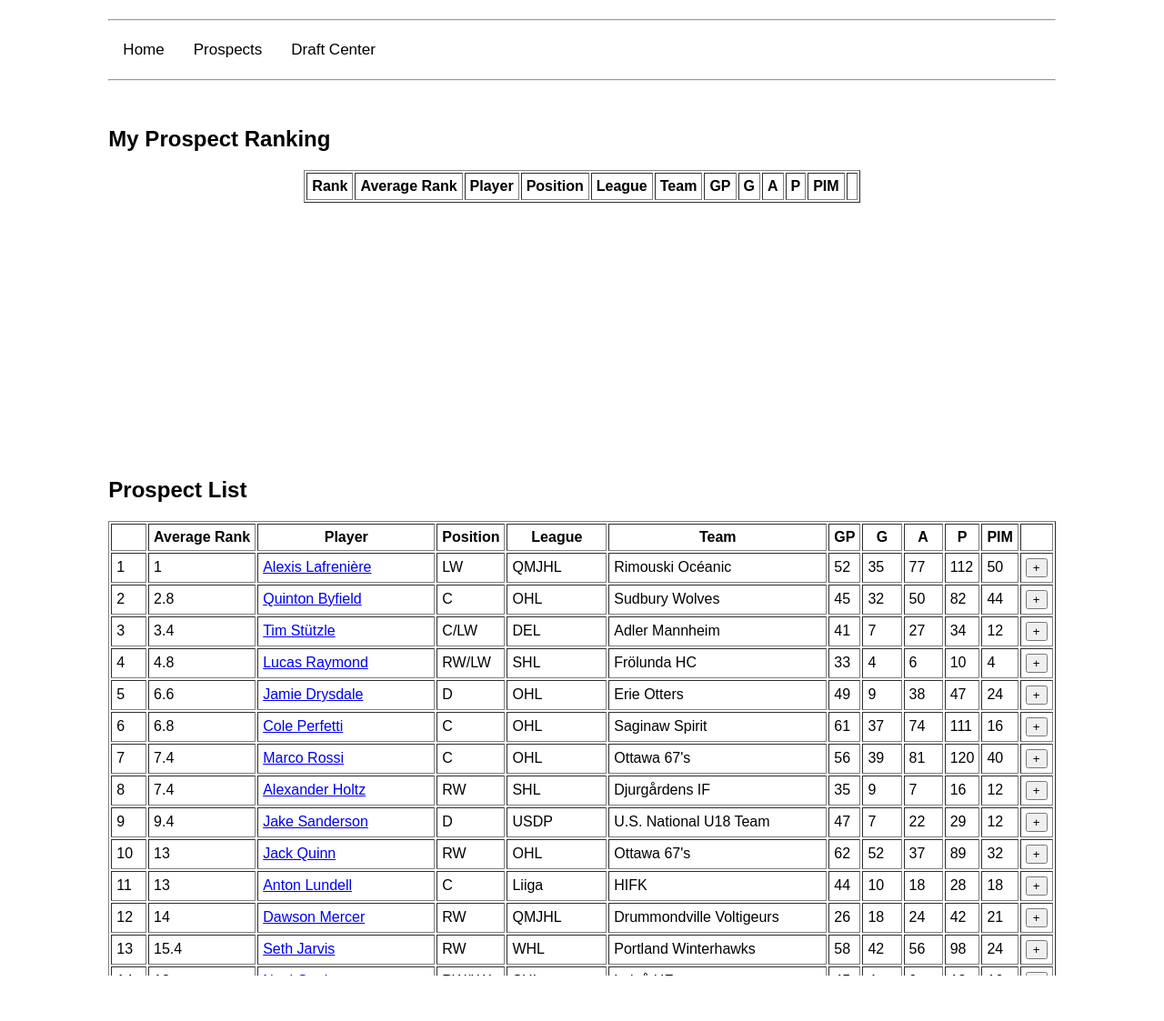
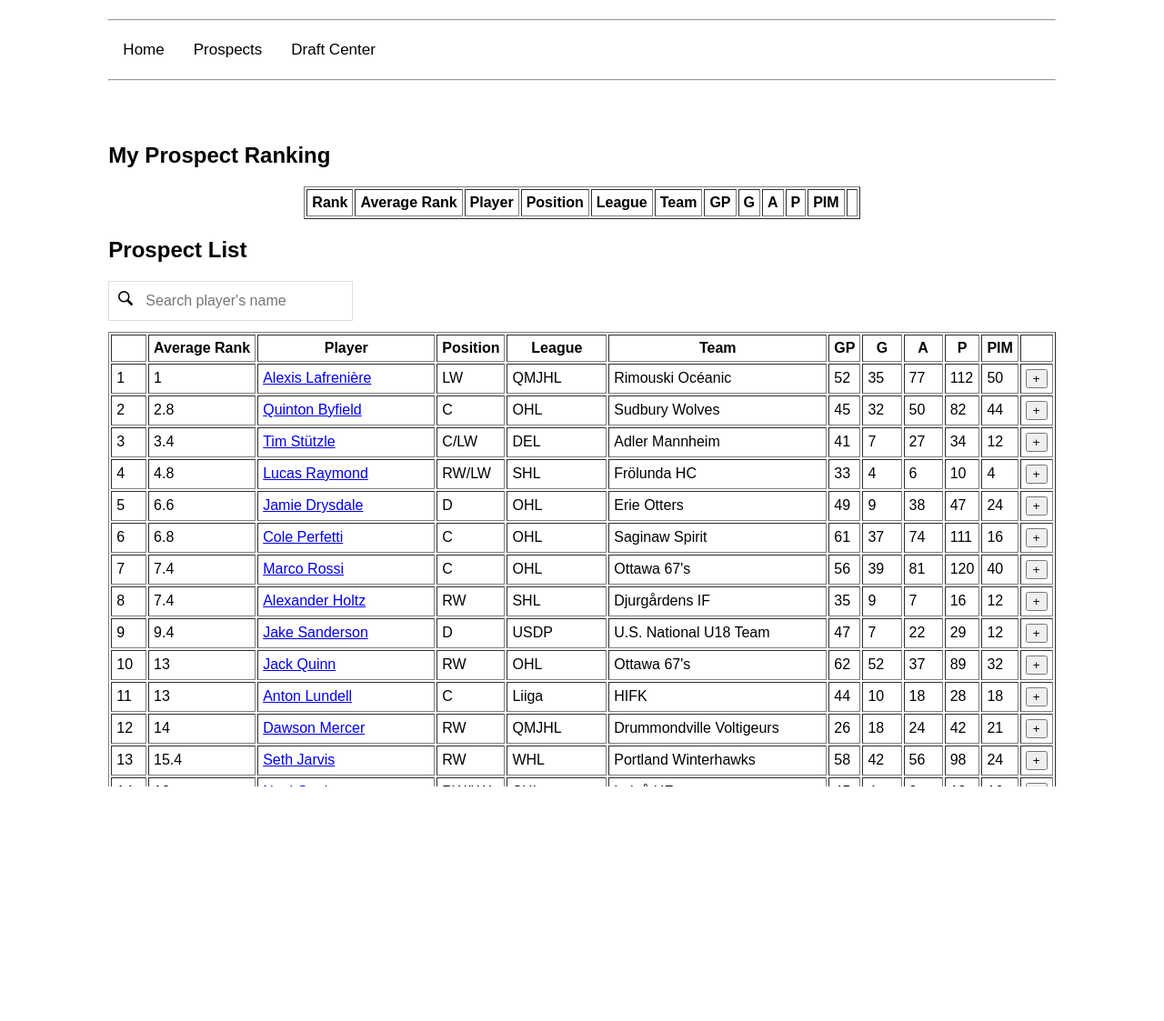
Before and after one commit to andypham29/Kotkamania, a Flask app: page /draftcenter in a window 1280 px wide. Shown: the part 434-1557 px from the top of the page at 91% size. Run offline with Flask 2, Linux system fonts and the light colour scheme; data comes from the database, SQL or seed files in the repository; lists and menus that the app fills with data are empty.

Commit message:
add search players by name in draft center

```diff
--- a/static/styles/style.css
+++ b/static/styles/style.css
@@ -78,7 +78,18 @@ table {
     100% { transform: rotate(360deg); }
 }
 
-.draftcenter_prospect_table {
-    height:80px;
-    overflow:auto;
+.search {
+    background-image: url('/static/styles/magnifying-glass.png');
+    background-position: 10px 10px;
+    background-repeat: no-repeat;
+    /* width: 100%; */
+    font-size: 16px;
+    padding: 12px 20px 12px 40px;
+    border: 1px solid #ddd;
+    margin-bottom: 12px;
 }
+
+
+table#draft_table table#watch_list {
+    width: 100%;
+}
--- a/templates/draftcenter.html
+++ b/templates/draftcenter.html
@@ -58,7 +58,7 @@
         inner["name"] = name
         inner["position"] = position
         inner["league"] = league
-        inner["team"] = team // does not allow single quote
+        inner["team"] = team
         inner["gp"] = gp
         inner["g"] = g
         inner["a"] = a
@@ -115,6 +115,25 @@
         return (value == undefined) ? "" :JSON.stringify(value).replace(/[\"]/g, "")
     }
 
+    function myFunction() {
+        var input, filter, table, tr, td, i, txtValue;
+        input = document.getElementById("myInput");
+        filter = input.value.toUpperCase();
+        table = document.getElementById("draft_table");
+        tr = table.getElementsByTagName("tr");
+        for (i = 0; i < tr.length; i++) {
+            td = tr[i].getElementsByTagName("td")[2];
+            console.log(td)
+            if (td) {
+            txtValue = td.textContent || td.innerText;
+            if (txtValue.toUpperCase().indexOf(filter) > -1) {
+                tr[i].style.display = "";
+            } else {
+                tr[i].style.display = "none";
+            }
+            }
+        }
+    }
     function getProspectPage(position=null) {
         var trHTMLWatchList =  "<tr>" +
                 "<th>Rank</th>" +
@@ -222,16 +241,17 @@
 
 </div>
 <div class="loader"></div>
+</br>
 <h2>My Prospect Ranking</h2>
-<div class="draftcenter_prospect_table" style="height:300px; overflow:auto;">
+<div class="draftcenter_prospect_table">
     <table id="watch_list" cellpadding="5px" border="1">
         <tbody>
         </tbody>
     </table>
 </div>
-<br/>
 <h2>Prospect List</h2>
-<div class="draftcenter_prospect_table" style="height:500px; overflow:auto;">
+<input type="text" class="search" id="myInput" onkeyup="myFunction()" placeholder="Search player's name" title="Type in a name">
+<div class="draftcenter_prospect_table" style="width: 100%; height:500px; overflow:auto;">
     <table id="draft_table" cellpadding="5px" border="1">
         <tbody>
         </tbody>
```
Also changed, not shown: static/styles/magnifying-glass.png (added).
